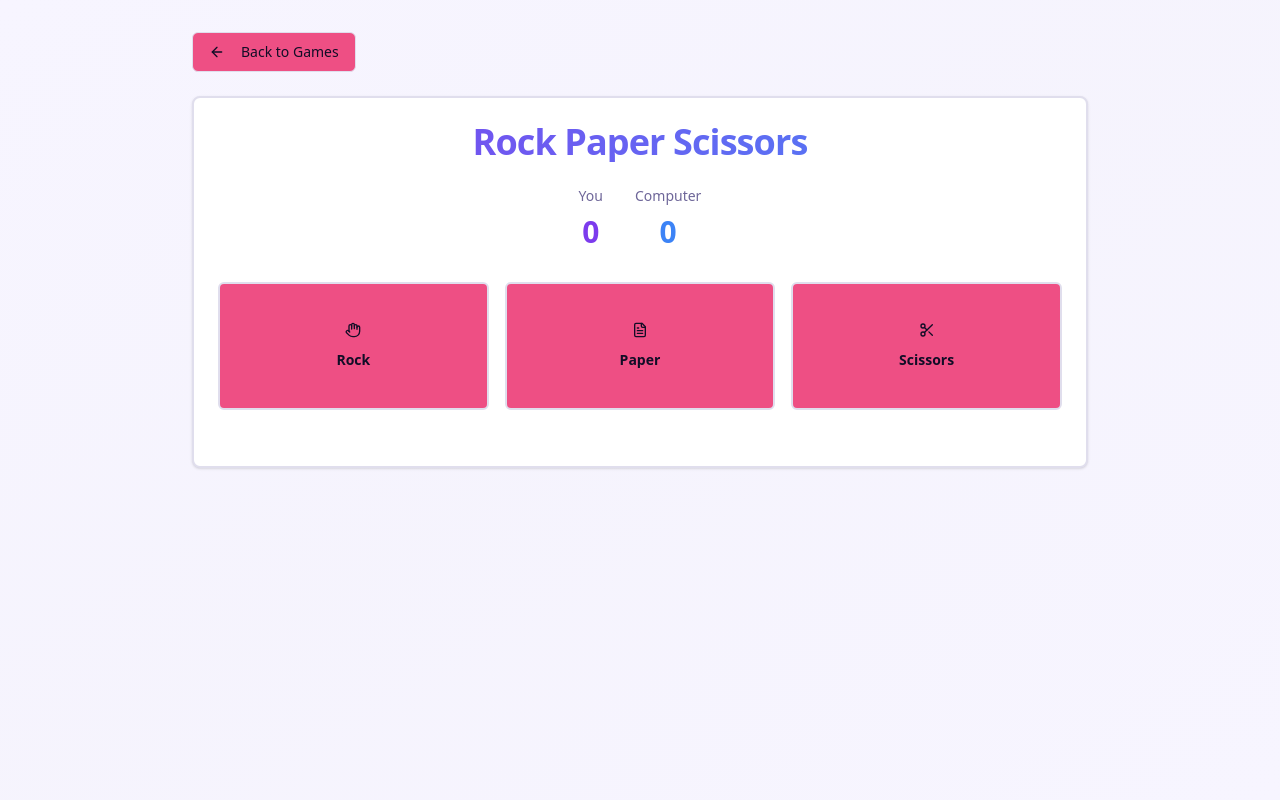
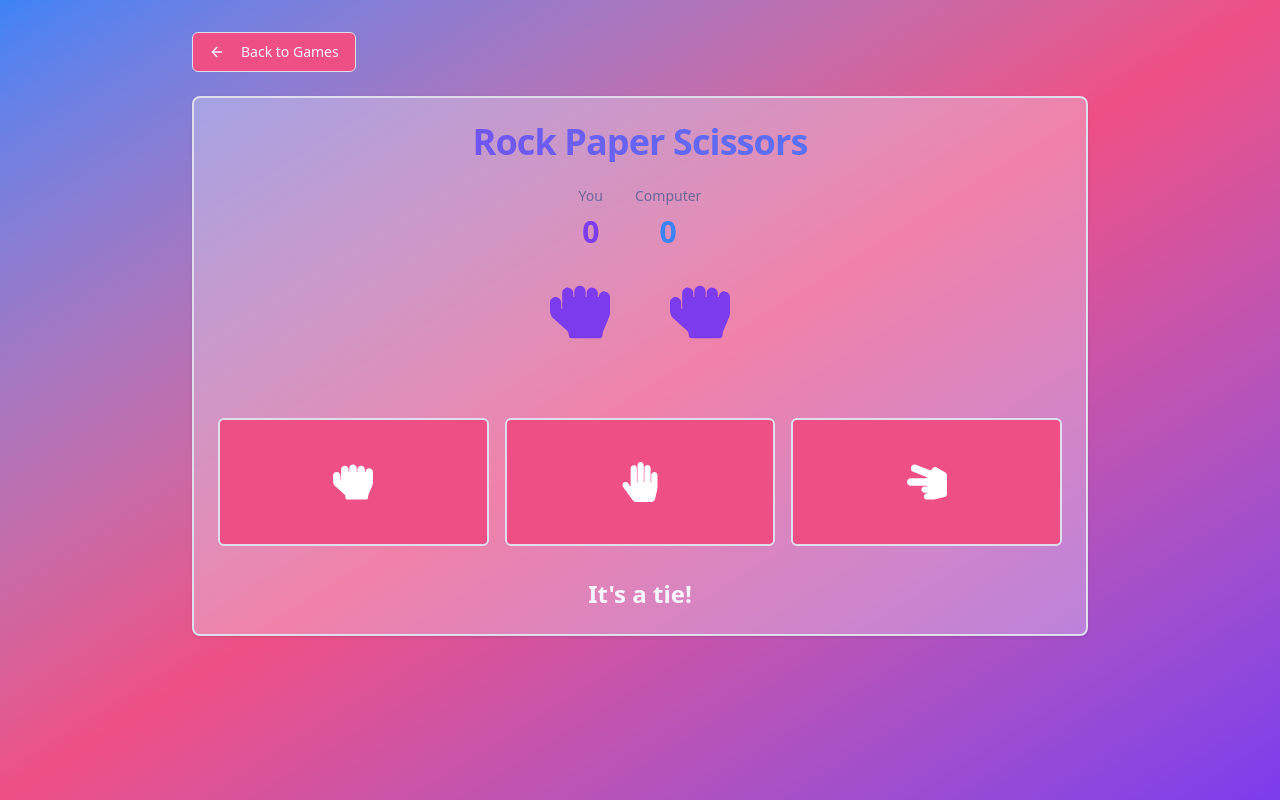
Before and after one commit to Juliasmitjes/game-hub, a React (Vite) app: page /rock-paper-scissors in a window 1280 px wide. Built offline with nearby package versions, Linux system fonts and the light colour scheme.

Commit message:
finalize rps

```diff
--- a/src/App.tsx
+++ b/src/App.tsx
@@ -1,7 +1,6 @@
 import { QueryClient, QueryClientProvider } from "@tanstack/react-query";
 import { Routes, Route } from "react-router-dom";
 import Index from "./pages/Index";
-import RockPaperScissors from "./pages/RockPaperScissors";
 import RPS from './pages/Rps';
 import Memory from "./pages/Memory";
 import TicTacToe from "./pages/TicTacToe";
@@ -15,8 +14,7 @@ const App = () => (
     <BrowserRouter>
         <Routes>
           <Route path="/" element={<Index />} />
-          <Route path="/rock-paper-scissors" element={<RockPaperScissors />} />
-          <Route path="/rps" element={<RPS />} />
+          <Route path="/rock-paper-scissors" element={<RPS />} />
           <Route path="/memory" element={<Memory />} />
           <Route path="/tic-tac-toe" element={<TicTacToe />} />
           <Route path="*" element={<NotFound />} />
--- a/src/components/ui/button.tsx
+++ b/src/components/ui/button.tsx
@@ -11,7 +11,7 @@ const buttonVariants = cva(
       variant: {
         default: "bg-primary text-primary-foreground hover:bg-primary/90",
         destructive: "bg-destructive text-destructive-foreground hover:bg-destructive/90",
-        outline: "border border-input bg-accent hover:scale-105 transition-all duration-300 hover:bg-accent/70",
+        outline: "border border-input bg-accent hover:scale-105 transition-all duration-300 hover:bg-accent/70 text-background",
         secondary: "bg-secondary text-secondary-foreground hover:bg-secondary/80",
         ghost: "hover:bg-accent hover:text-accent-foreground",
         link: "text-primary underline-offset-4 hover:underline",
--- a/src/pages/Index.tsx
+++ b/src/pages/Index.tsx
@@ -1,7 +1,6 @@
 import GameCard from "../components/GameCard";
 import { Hand, Brain, Grid3x3 } from "lucide-react";
 import heroImage from "../assets/background.jpg";
-import { Link } from "react-router-dom";
 
 const Index = () => {
   const games = [
@@ -45,8 +44,6 @@ const Index = () => {
             <p className="text-xl md:text-2xl text-background max-w-2xl mx-auto animate-fade-in">
               Choose your game and have fun!
             </p>
-
-            <Link to="/rps">ANDERE VERSIE!</Link>
           </div>
         </div>
 
--- a/src/pages/RockPaperScissors.tsx
+++ /dev/null
@@ -1,145 +0,0 @@
-import { useState } from "react";
-import { Button } from "../components/ui/button";
-import { Card, CardContent, CardHeader, CardTitle } from "../components/ui/card";
-import { Hand, Scissors, FileText, ArrowLeft } from "lucide-react";
-import { Link } from "react-router-dom";
-
-
-type Choice = "rock" | "paper" | "scissors" | null;
-
-const choices = [
-  { value: "rock" as const, icon: Hand, label: "Rock" },
-  { value: "paper" as const, icon: FileText, label: "Paper" },
-  { value: "scissors" as const, icon: Scissors, label: "Scissors" },
-];
-
-const RockPaperScissors = () => {
-  const [playerChoice, setPlayerChoice] = useState<Choice>(null);
-  const [computerChoice, setComputerChoice] = useState<Choice>(null);
-  const [result, setResult] = useState<string>("");
-  const [score, setScore] = useState({ player: 0, computer: 0 });
-
-  const getWinner = (player: Choice, computer: Choice): string => {
-    if (!player || !computer) return "";
-    if (player === computer) return "draw";
-    if (
-      (player === "rock" && computer === "scissors") ||
-      (player === "paper" && computer === "rock") ||
-      (player === "scissors" && computer === "paper")
-    ) {
-      return "player";
-    }
-    return "computer";
-  };
-
-  const play = (choice: Choice) => {
-    const computerPlay = choices[Math.floor(Math.random() * choices.length)].value;
-    setPlayerChoice(choice);
-    setComputerChoice(computerPlay);
-
-    const winner = getWinner(choice, computerPlay);
-
-    if (winner === "player") {
-      setResult("You Win! 🎉");
-      setScore(prev => ({ ...prev, player: prev.player + 1 }));
-      // toast.success("You won this round!");
-    } else if (winner === "computer") {
-      setResult("Computer Wins! 😢");
-      setScore(prev => ({ ...prev, computer: prev.computer + 1 }));
-      // toast.error("Computer won this round!");
-    } else {
-      setResult("It's a Draw! 🤝");
-      // toast.info("It's a tie!");
-    }
-  };
-
-  return (
-    <div className="min-h-screen bg-gradient-to-br from-background via-muted/30 to-background p-4 md:p-8">
-      <div className="max-w-4xl mx-auto">
-        <Link to="/">
-          <Button variant="outline" className="mb-6">
-            <ArrowLeft className="mr-2 h-4 w-4" />
-            Back to Games
-          </Button>
-        </Link>
-
-        <Card className="mb-8 border-2 shadow-[var(--shadow-game)]">
-          <CardHeader>
-            <CardTitle className="text-4xl font-bold text-center bg-gradient-to-r from-primary to-secondary bg-clip-text text-transparent">
-              Rock Paper Scissors
-            </CardTitle>
-          </CardHeader>
-          <CardContent>
-
-            <div className="flex justify-center gap-8 mb-8">
-              <div className="text-center">
-                <p className="text-sm text-muted-foreground mb-2">You</p>
-                <p className="text-3xl font-bold text-primary">{score.player}</p>
-              </div>
-              <div className="text-center">
-                <p className="text-sm text-muted-foreground mb-2">Computer</p>
-                <p className="text-3xl font-bold text-secondary">{score.computer}</p>
-              </div>
-            </div>
-
-            <div className="grid grid-cols-3 gap-4 mb-8">
-              {choices.map(({ value, icon: Icon, label }) => (
-                <Button
-                  key={value}
-                  onClick={() => play(value)}
-                  variant="outline"
-                  className="h-32 flex flex-col gap-3 hover:scale-105 transition-all duration-300 hover:bg-primary hover:text-primary-foreground border-2"
-                >
-                  <Icon className="w-12 h-12" />
-                  <span className="font-semibold">{label}</span>
-                </Button>
-              ))}
-            </div>
-
-            {result && (
-              <div className="space-y-6 animate-fade-in">
-                <div className="text-center">
-                  <p className="text-2xl font-bold mb-4">{result}</p>
-                </div>
-
-                <div className="grid grid-cols-2 gap-8">
-                  <div className="text-center p-6 rounded-2xl bg-primary/10">
-                    <p className="text-sm text-muted-foreground mb-3">Your Choice</p>
-                    {playerChoice && (
-                      <div className="flex flex-col items-center gap-2">
-                        {choices.find(c => c.value === playerChoice)?.icon && (
-                          (() => {
-                            const Icon = choices.find(c => c.value === playerChoice)!.icon;
-                            return <Icon className="w-16 h-16 text-primary" />;
-                          })()
-                        )}
-                        <p className="font-semibold capitalize">{playerChoice}</p>
-                      </div>
-                    )}
-                  </div>
-
-                  <div className="text-center p-6 rounded-2xl bg-secondary/10">
-                    <p className="text-sm text-muted-foreground mb-3">Computer's Choice</p>
-                    {computerChoice && (
-                      <div className="flex flex-col items-center gap-2">
-                        {choices.find(c => c.value === computerChoice)?.icon && (
-                          (() => {
-                            const Icon = choices.find(c => c.value === computerChoice)!.icon;
-                            return <Icon className="w-16 h-16 text-secondary" />;
-                          })()
-                        )}
-                        <p className="font-semibold capitalize">{computerChoice}</p>
-                      </div>
-                    )}
-                  </div>
-                </div>
-              </div>
-            )}
-          </CardContent>
-        </Card>
-      </div>
-    </div>
-  );
-};
-
-export default RockPaperScissors;
--- a/src/pages/Rps.tsx
+++ b/src/pages/Rps.tsx
@@ -60,9 +60,9 @@ type PlayerProps = {
 
 function Player({action = "rock" }: PlayerProps) {
   return (
-    <div className="flex flex-col font-myText text-myOcean w-30 h-30">
+    <div className="flex flex-col font-myText w-30 h-30">
       <div className="flex flex-row justify-center items-center">
-        {action && <ActionIcon action={action} size={60} />}
+        {action && <ActionIcon action={action} size={60} className="text-primary"/>}
       </div>
     </div>
   );
@@ -87,7 +87,7 @@ function ActionButton({ action, onActionSelected }: ActionButtonProps) {
 
 function ShowWinner({ winner = 0 }: { winner?: Winner }) {
   return (
-    <h2 className="text-xl sm:text-2xl font-myText text-center">
+    <h2 className="text-xl sm:text-2xl font-bold text-background text-center">
       {text[winner]}
     </h2>
   );
```
